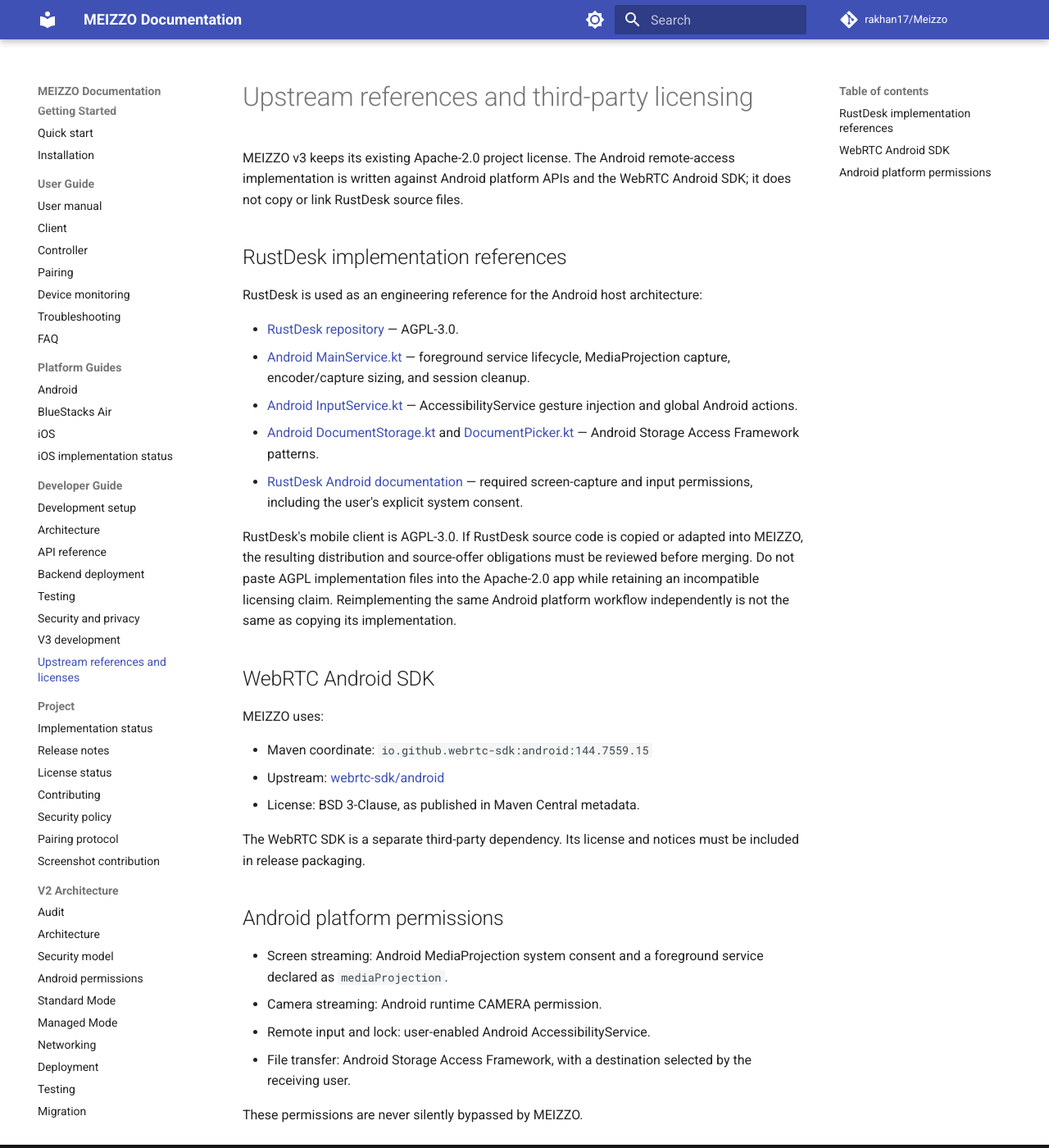
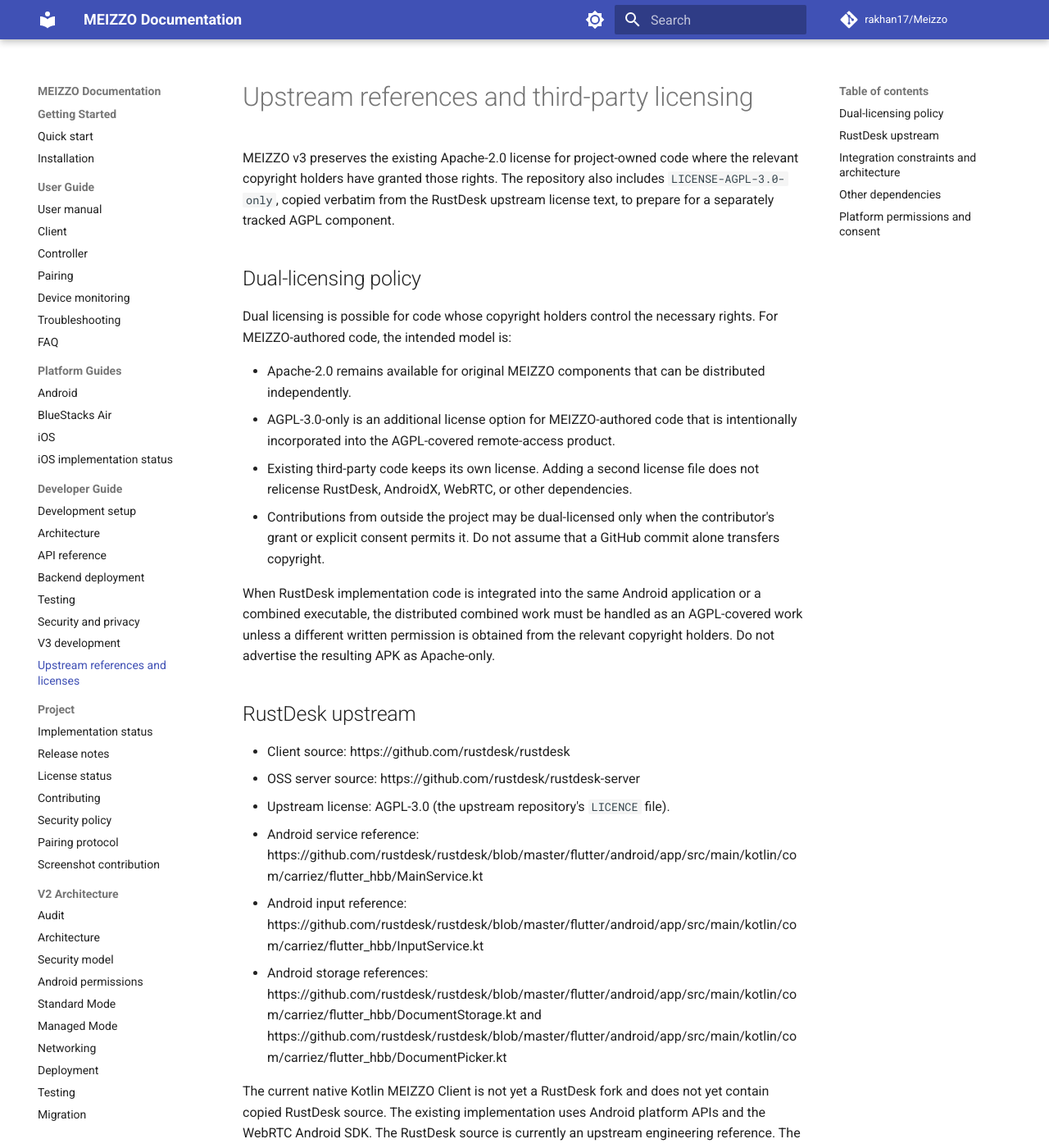
Before and after one commit to rakhan17/Meizzo, an MkDocs documentation site: the page built from docs/v3/UPSTREAM_AND_LICENSES.md, in a window 1280 px wide and 1400 px high. Shown: the whole window at 82% size. Built offline with MkDocs 1.6.1 and Material for MkDocs 9.7.7, drawn with Linux system fonts in a browser that asks for light colours; comment, search, counter and statistics services are not loaded; some of the changed text lies outside the part shown.

Commit message:
Document dual licensing and RustDesk integration architecture

```diff
--- a/docs/v3/UPSTREAM_AND_LICENSES.md
+++ b/docs/v3/UPSTREAM_AND_LICENSES.md
@@ -1,34 +1,97 @@
 # Upstream references and third-party licensing
 
-MEIZZO v3 keeps its existing Apache-2.0 project license. The Android remote-access implementation is written against Android platform APIs and the WebRTC Android SDK; it does not copy or link RustDesk source files.
+MEIZZO v3 preserves the existing Apache-2.0 license for project-owned code
+where the relevant copyright holders have granted those rights. The repository
+also includes `LICENSE-AGPL-3.0-only`, copied verbatim from the RustDesk
+upstream license text, to prepare for a separately tracked AGPL component.
 
-## RustDesk implementation references
+## Dual-licensing policy
 
-RustDesk is used as an engineering reference for the Android host architecture:
+Dual licensing is possible for code whose copyright holders control the
+necessary rights. For MEIZZO-authored code, the intended model is:
 
-- [RustDesk repository](https://github.com/rustdesk/rustdesk) — AGPL-3.0.
-- [Android MainService.kt](https://github.com/rustdesk/rustdesk/blob/master/flutter/android/app/src/main/kotlin/com/carriez/flutter_hbb/MainService.kt) — foreground service lifecycle, MediaProjection capture, encoder/capture sizing, and session cleanup.
-- [Android InputService.kt](https://github.com/rustdesk/rustdesk/blob/master/flutter/android/app/src/main/kotlin/com/carriez/flutter_hbb/InputService.kt) — AccessibilityService gesture injection and global Android actions.
-- [Android DocumentStorage.kt](https://github.com/rustdesk/rustdesk/blob/master/flutter/android/app/src/main/kotlin/com/carriez/flutter_hbb/DocumentStorage.kt) and [DocumentPicker.kt](https://github.com/rustdesk/rustdesk/blob/master/flutter/android/app/src/main/kotlin/com/carriez/flutter_hbb/DocumentPicker.kt) — Android Storage Access Framework patterns.
-- [RustDesk Android documentation](https://rustdesk.com/docs/en/client/android/) — required screen-capture and input permissions, including the user's explicit system consent.
+- Apache-2.0 remains available for original MEIZZO components that can be
+  distributed independently.
+- AGPL-3.0-only is an additional license option for MEIZZO-authored code that
+  is intentionally incorporated into the AGPL-covered remote-access product.
+- Existing third-party code keeps its own license. Adding a second license
+  file does not relicense RustDesk, AndroidX, WebRTC, or other dependencies.
+- Contributions from outside the project may be dual-licensed only when the
+  contributor's grant or explicit consent permits it. Do not assume that a
+  GitHub commit alone transfers copyright.
 
-RustDesk's mobile client is AGPL-3.0. If RustDesk source code is copied or adapted into MEIZZO, the resulting distribution and source-offer obligations must be reviewed before merging. Do not paste AGPL implementation files into the Apache-2.0 app while retaining an incompatible licensing claim. Reimplementing the same Android platform workflow independently is not the same as copying its implementation.
+When RustDesk implementation code is integrated into the same Android
+application or a combined executable, the distributed combined work must be
+handled as an AGPL-covered work unless a different written permission is
+obtained from the relevant copyright holders. Do not advertise the resulting
+APK as Apache-only.
 
-## WebRTC Android SDK
+## RustDesk upstream
 
-MEIZZO uses:
+- Client source: https://github.com/rustdesk/rustdesk
+- OSS server source: https://github.com/rustdesk/rustdesk-server
+- Upstream license: AGPL-3.0 (the upstream repository's `LICENCE` file).
+- Android service reference:
+  https://github.com/rustdesk/rustdesk/blob/master/flutter/android/app/src/main/kotlin/com/carriez/flutter_hbb/MainService.kt
+- Android input reference:
+  https://github.com/rustdesk/rustdesk/blob/master/flutter/android/app/src/main/kotlin/com/carriez/flutter_hbb/InputService.kt
+- Android storage references:
+  https://github.com/rustdesk/rustdesk/blob/master/flutter/android/app/src/main/kotlin/com/carriez/flutter_hbb/DocumentStorage.kt
+  and
+  https://github.com/rustdesk/rustdesk/blob/master/flutter/android/app/src/main/kotlin/com/carriez/flutter_hbb/DocumentPicker.kt
 
-- Maven coordinate: `io.github.webrtc-sdk:android:144.7559.15`
-- Upstream: [webrtc-sdk/android](https://github.com/webrtc-sdk/android)
-- License: BSD 3-Clause, as published in Maven Central metadata.
+The current native Kotlin MEIZZO Client is not yet a RustDesk fork and does
+not yet contain copied RustDesk source. The existing implementation uses
+Android platform APIs and the WebRTC Android SDK. The RustDesk source is
+currently an upstream engineering reference. The actual engine integration
+must be done as a separately reviewed implementation milestone, pinned to a
+specific upstream commit, with source provenance and notices recorded.
 
-The WebRTC SDK is a separate third-party dependency. Its license and notices must be included in release packaging.
+## Integration constraints and architecture
 
-## Android platform permissions
+RustDesk is a Flutter + Rust application with native Android integration and
+its own peer-to-peer protocol and server components. MEIZZO currently has
+separate native Kotlin Client and Controller applications and a Cloudflare
+Worker/Durable Object signaling control plane. These are not drop-in compatible.
 
-- Screen streaming: Android MediaProjection system consent and a foreground service declared as `mediaProjection`.
+The integration must therefore:
+
+1. Pin an exact RustDesk upstream commit and record all included submodules.
+2. Preserve RustDesk copyright and license headers in copied/modified files.
+3. Keep MEIZZO branding and UI assets separate from RustDesk trademarks.
+4. Build and test the Rust engine and Android native bridge before replacing
+   any existing MEIZZO streaming path.
+5. Keep the MEIZZO Client/Controller pairing, approval, and device identity
+   model, and explicitly map those permissions to every remote operation.
+6. Maintain a complete corresponding-source offer for every distributed
+   AGPL-covered app and any modified AGPL server component.
+7. Publish third-party notices and build instructions alongside releases.
+
+A Cloudflare Worker is suitable for the current WSS control plane and Durable
+Object coordination. It is not a drop-in host for RustDesk's native rendezvous
+and relay servers, which require server processes and network capabilities
+outside the Worker runtime. If the RustDesk server protocol is adopted, its
+hbbs/hbbr services need a separately supported host; the existing Cloudflare
+signaling service can remain for MEIZZO-native pairing/control only where the
+two protocols are deliberately bridged.
+
+## Other dependencies
+
+- WebRTC Android SDK:
+  `io.github.webrtc-sdk:android:144.7559.15`
+- Upstream: https://github.com/webrtc-sdk/android
+- License: BSD 3-Clause according to the published package metadata.
+
+Each release must include a dependency/license inventory generated from the
+actual resolved dependency graph. Do not infer the license of a transitive
+dependency from the top-level SDK license.
+
+## Platform permissions and consent
+
+- Screen streaming: Android MediaProjection system consent and a foreground
+  service declared as `mediaProjection`.
 - Camera streaming: Android runtime CAMERA permission.
 - Remote input and lock: user-enabled Android AccessibilityService.
-- File transfer: Android Storage Access Framework, with a destination selected by the receiving user.
-
-These permissions are never silently bypassed by MEIZZO.
+- File transfer: Android Storage Access Framework, with the destination
+  selected by the receiving user.
+- Every remote operation remains gated by an explicit, scoped Client approval.
```
